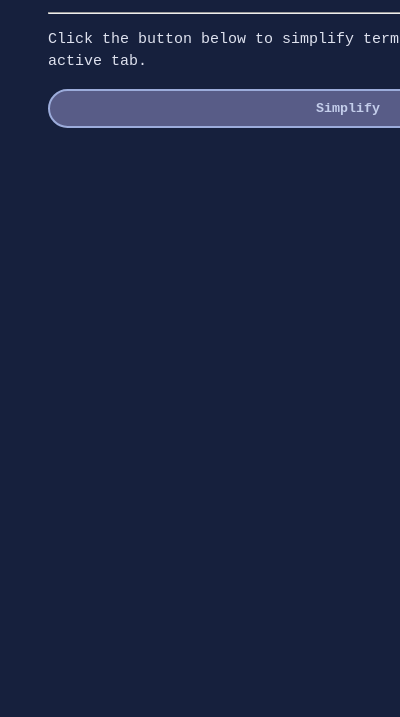
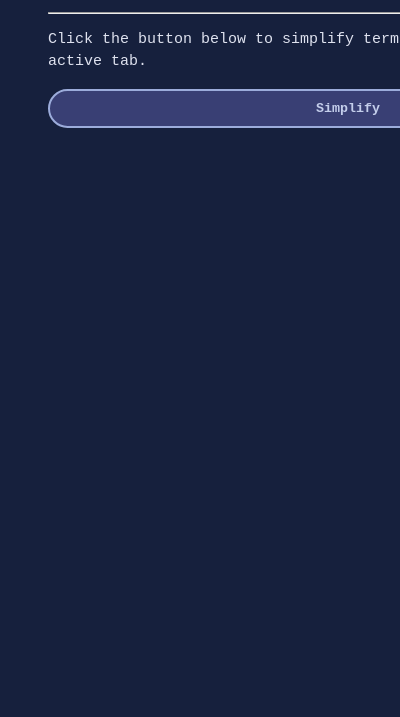
Before and after one commit to Cindylll022/TOSnow, a browser extension: page popup.html in a window 400 px wide. Shown: the part 127-844 px from the top of the page. Drawn offline with Linux system fonts and the light colour scheme.

Commit message:
update css

```diff
--- a/popup.css
+++ b/popup.css
@@ -10,7 +10,7 @@ body {
 
 button {
     padding: 10px 20px;
-    background-color: #585c87;
+    background-color: #393f74;
     color: #c4ceeb;
     border: 2px solid #9cacdb;
     border-radius: 25px;
```
